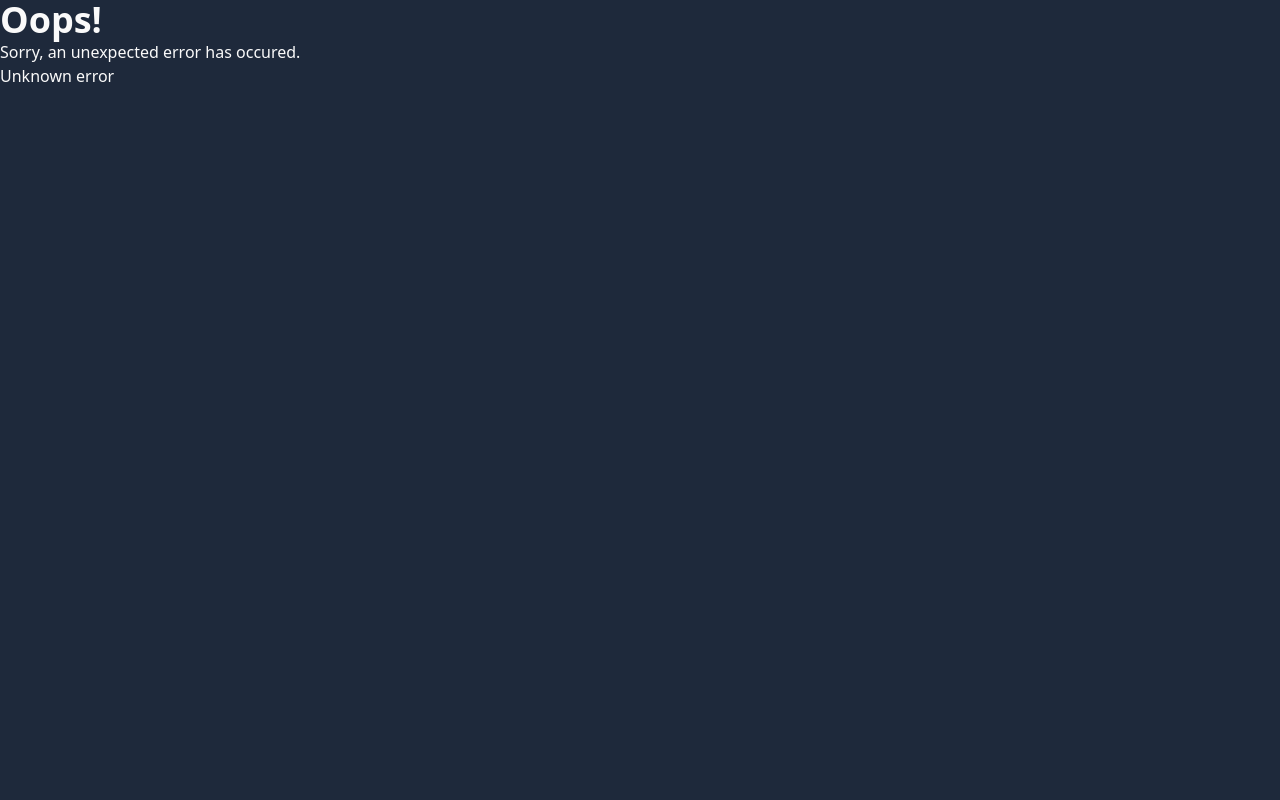
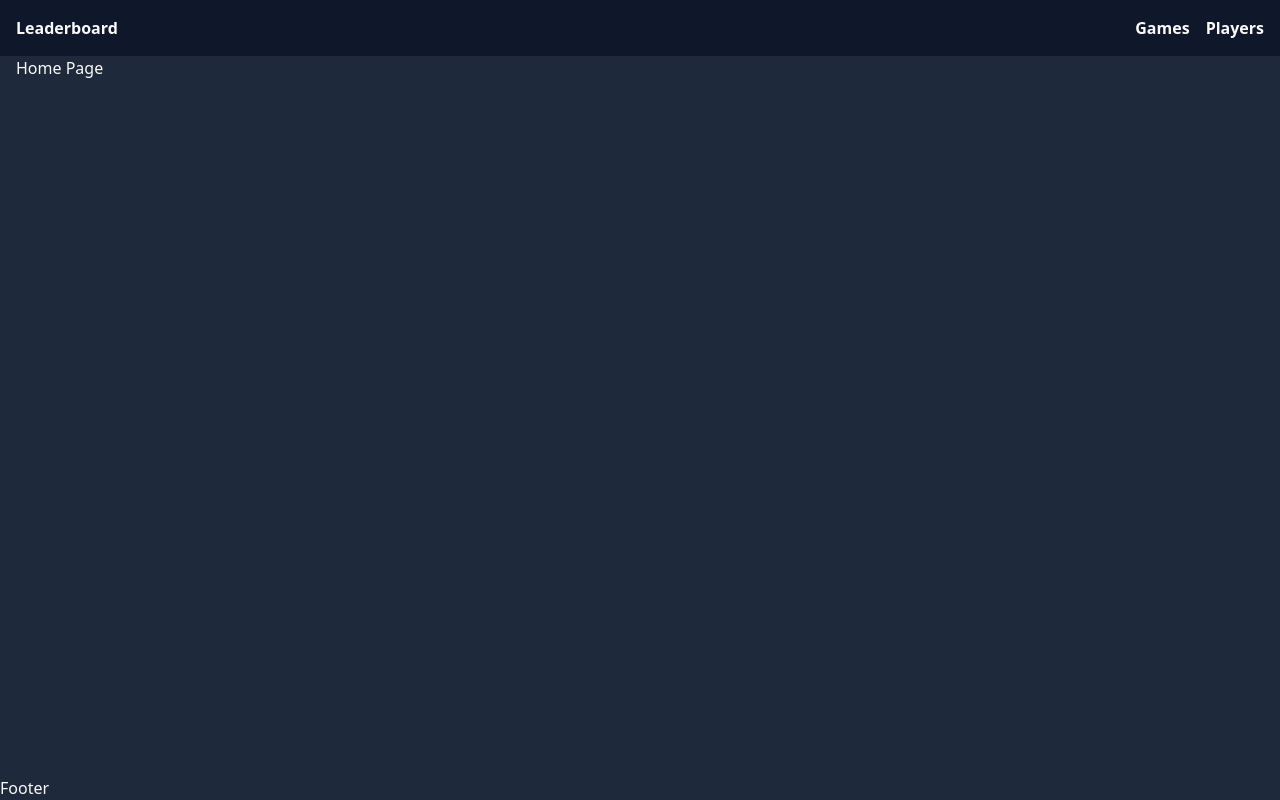
Before and after one commit to bwangsta/leaderboard, a React (Vite) app: page / in a window 1280 px wide. Built offline with nearby package versions, Linux system fonts and the light colour scheme; no server answers.

Commit message:
Build games page and move home page content to games page

```diff
--- a/src/components/Navbar.tsx
+++ b/src/components/Navbar.tsx
@@ -3,21 +3,12 @@ import { Link } from "react-router-dom"
 function Navbar() {
   return (
     <nav className="bg-slate-900 p-4">
-      <ul className="flex justify-between font-semibold">
-        <li>
+      <ul className="flex gap-4 font-semibold">
+        <li className="mr-auto">
           <Link to={"/"}>Leaderboard</Link>
         </li>
         <li>
-          <Link to={"/players"}>Catan</Link>
-        </li>
-        <li>
-          <Link to={"/players"}>Ticket To Ride</Link>
-        </li>
-        <li>
-          <Link to={"/players"}>Mahjong</Link>
-        </li>
-        <li>
-          <Link to={"/players"}>Bang!</Link>
+          <Link to={"/games"}>Games</Link>
         </li>
         <li>
           <Link to={"/players"}>Players</Link>
--- a/src/main.tsx
+++ b/src/main.tsx
@@ -6,25 +6,27 @@ import {
   Route,
   RouterProvider,
 } from "react-router-dom"
-import Home, { loader as homeLoader } from "./pages/home/Home.tsx"
+import Home from "./pages/home/Home.tsx"
 import Players, {
   loader as playersLoader,
   action as playersAction,
 } from "./pages/players/Players.tsx"
 import Error from "./pages/error/Error.tsx"
 import Layout from "./components/Layout.tsx"
+import Games, { loader as gamesLoader } from "./pages/games/Games.tsx"
 import "./index.css"
 
 const router = createBrowserRouter(
   createRoutesFromElements(
     <Route element={<Layout />} errorElement={<Error />}>
-      <Route path="/" index element={<Home />} loader={homeLoader} />
+      <Route path="/" index element={<Home />} />
       <Route
         path="/players"
         element={<Players />}
         loader={playersLoader}
         action={playersAction}
       />
+      <Route path="/games" element={<Games />} loader={gamesLoader} />
     </Route>
   )
 )
--- /dev/null
+++ b/src/pages/games/Games.tsx
@@ -0,0 +1,72 @@
+import { useLoaderData } from "react-router-dom"
+
+type Game = {
+  _id: string
+  date: string
+  name: string
+  last_name: string
+  players: Player[]
+  winners: string[]
+}
+
+type Player = {
+  _id: string
+  username: string
+  role?: string
+  score?: number
+}
+
+export async function loader() {
+  const data = await fetch("http://localhost:8080/games")
+    .then((response) => response.json())
+    .then((data: Game[]) => data)
+    .catch((err) => console.log(err))
+
+  return data
+}
+
+function formatDate(date: string) {
+  return new Intl.DateTimeFormat("en-US").format(new Date(date))
+}
+
+function Games() {
+  const games = useLoaderData() as Game[]
+  return (
+    <div className="overflow-x-auto p-4">
+      <table className="mx-auto w-full max-w-7xl table-auto border-collapse text-left">
+        <thead>
+          <tr>
+            <th>#</th>
+            <th>Date</th>
+            <th>Game</th>
+            <th>Players</th>
+            <th>Winners</th>
+          </tr>
+        </thead>
+        <tbody>
+          {games.map((game, index) => {
+            return (
+              <tr key={game._id}>
+                <td>{index + 1}</td>
+                <td>{formatDate(game.date)}</td>
+                <td>{game.name}</td>
+                <td>
+                  {game.players.map((player) => {
+                    return <p key={player._id}>{player.username}</p>
+                  })}
+                </td>
+                <td>
+                  {game.winners.map((winner) => {
+                    return <p key={winner}>{winner}</p>
+                  })}
+                </td>
+              </tr>
+            )
+          })}
+        </tbody>
+      </table>
+    </div>
+  )
+}
+
+export default Games
--- a/src/pages/home/Home.tsx
+++ b/src/pages/home/Home.tsx
@@ -1,73 +1,5 @@
-import { useLoaderData } from "react-router-dom"
-
-type Game = {
-  _id: string
-  date: string
-  name: string
-  last_name: string
-  players: Player[]
-  winners: string[]
-}
-
-type Player = {
-  _id: string
-  username: string
-  role?: string
-  score?: number
-}
-
-export async function loader() {
-  const data = await fetch("http://localhost:8080/games")
-    .then((response) => response.json())
-    .then((data: Game[]) => data)
-    .catch((err) => console.log(err))
-
-  return data
-}
-
-function formatDate(date: string) {
-  return new Intl.DateTimeFormat("en-US").format(new Date(date))
-}
-
 function Home() {
-  const games = useLoaderData() as Game[]
-
-  return (
-    <div className="overflow-x-auto p-4">
-      <table className="mx-auto w-full max-w-7xl table-auto border-collapse">
-        <thead className="text-left">
-          <tr>
-            <th>#</th>
-            <th>Date</th>
-            <th>Game</th>
-            <th>Players</th>
-            <th>Winners</th>
-          </tr>
-        </thead>
-        <tbody>
-          {games.map((game, index) => {
-            return (
-              <tr key={game._id}>
-                <td>{index + 1}</td>
-                <td>{formatDate(game.date)}</td>
-                <td>{game.name}</td>
-                <td>
-                  {game.players.map((player) => {
-                    return <p key={player._id}>{player.username}</p>
-                  })}
-                </td>
-                <td>
-                  {game.winners.map((winner) => {
-                    return <p key={winner}>{winner}</p>
-                  })}
-                </td>
-              </tr>
-            )
-          })}
-        </tbody>
-      </table>
-    </div>
-  )
+  return <div>Home Page</div>
 }
 
 export default Home
```
